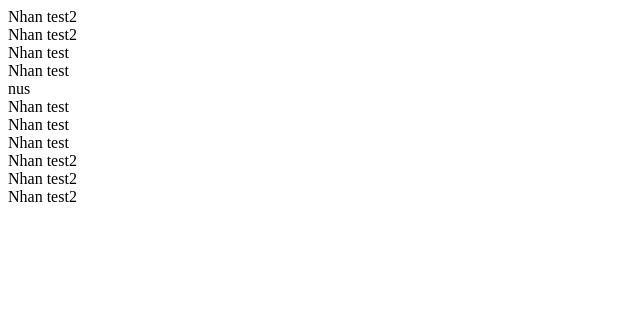
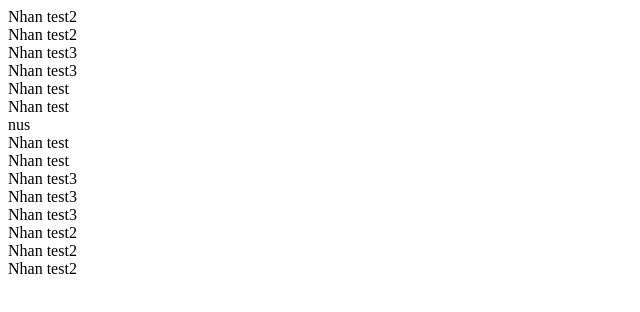
Before and after one commit to minhhai280283/testing, a plain HTML site: page index.html in a window 1280 px wide. Shown: the whole page, without its empty margins (0-640 px from the left). Drawn offline with Linux system fonts and the light colour scheme.

Commit message:
4th commit

```diff
--- a/index.html
+++ b/index.html
@@ -6,12 +6,16 @@
 <body>
   <div>Nhan test2</div>
   <div>Nhan test2</div>
+  <div>Nhan test3</div>
+  <div>Nhan test3</div>
   <div>Nhan test</div>
   <div>Nhan test</div>
   nus
   <div>Nhan test</div>
   <div>Nhan test</div>
-  <div>Nhan test</div>
+  <div>Nhan test3</div>
+  <div>Nhan test3</div>
+  <div>Nhan test3</div>
   <div>Nhan test2</div>
   <div>Nhan test2</div>
   <div>Nhan test2</div>
```
